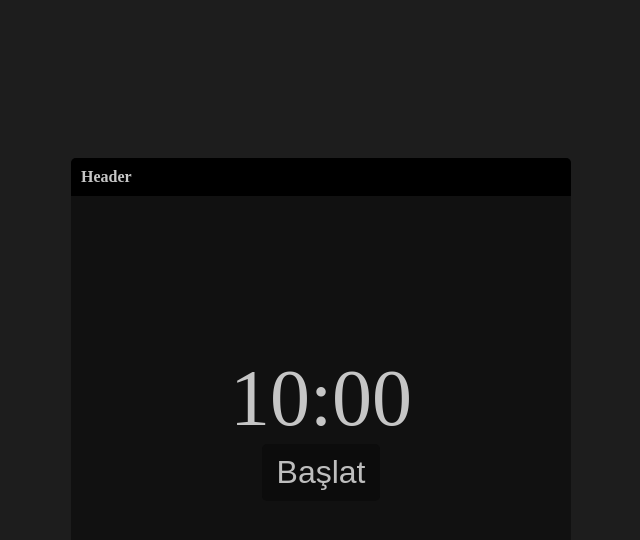
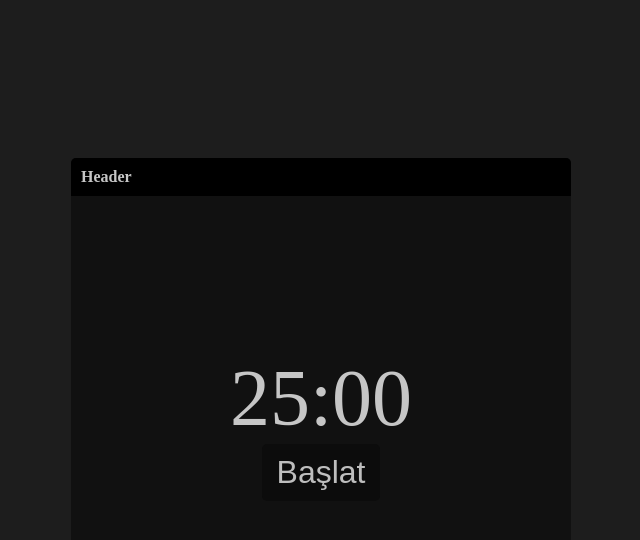
Before and after one commit to emredipi/pomodoro, a Vue app: page /#/ in a window 1280 px wide. Shown: the top 540 px of the page, without its empty margins (319-959 px from the left). Built offline with nearby package versions, Linux system fonts and the light colour scheme.

Commit message:
created timer component

```diff
--- a/src/components/PButton.vue
+++ b/src/components/PButton.vue
@@ -1,5 +1,5 @@
 <template>
-  <Button :class="{small:small!==undefined,round:round!==undefined}">
+  <Button :class="{small:small!==undefined,round:round!==undefined}" @click="$emit('click')">
     <slot/>
   </Button>
 </template>
--- /dev/null
+++ b/src/components/Timer.vue
@@ -0,0 +1,71 @@
+<template>
+  <div class="time">
+    {{ minute }}:{{ second }}
+    <PButton @click="resetTimer" v-if="this.time === 0">Reset</PButton>
+    <PButton @click="toggleTimer" v-else>{{ this.timer ? 'Durdur' : 'Başlat' }}</PButton>
+  </div>
+</template>
+
+<script>
+import PButton from "@/components/PButton";
+
+export default {
+  name: "Timer",
+  components: {
+    PButton
+  },
+  data: () => ({
+    INITIAL_TIME: 25 * 60,
+    time: 0,
+    timer: null
+  }),
+  methods: {
+    decreaseTime() {
+      this.time -= 1;
+      if (this.time === 0) {
+        this.stopTimer();
+      }
+    },
+    toggleTimer() {
+      if (this.timer) {
+        this.stopTimer();
+      } else {
+        this.timer = setInterval(this.decreaseTime, 1000);
+      }
+    },
+    resetTimer() {
+      this.time = this.INITIAL_TIME;
+    },
+    stopTimer() {
+      clearInterval(this.timer);
+      this.timer = null;
+    }
+  },
+  computed: {
+    minute() {
+      return parseInt(this.time / 60);
+    },
+    second() {
+      let second = this.time % 60;
+      if (second < 10) {
+        second = "0" + second;
+      }
+      return second;
+    }
+  },
+  mounted() {
+    this.resetTimer();
+  }
+}
+</script>
+
+<style scoped>
+.time {
+  font-size: 5rem;
+  display: flex;
+  flex: 1;
+  align-items: center;
+  justify-content: center;
+  flex-direction: column;
+}
+</style>
--- a/src/views/Home.vue
+++ b/src/views/Home.vue
@@ -2,37 +2,24 @@
   <Card>
     <div slot="header">Header</div>
     <div class="center">
-      <div class="time">
-        10:00
-        <PButton>Başlat</PButton>
-      </div>
+      <Timer/>
     </div>
   </Card>
 </template>
 
 <script>
 import Card from "@/components/Card";
-import PButton from "@/components/PButton"
-
+import Timer from "@/components/Timer";
 export default {
   name: 'Home',
   components: {
     Card,
-    PButton
-  }
+    Timer
+  },
 }
 </script>
 
 <style scoped>
-.time {
-  font-size: 5rem;
-  display: flex;
-  flex: 1;
-  align-items: center;
-  justify-content: center;
-  flex-direction: column;
-}
-
 .center {
   display: flex;
   height: 100%;
```
